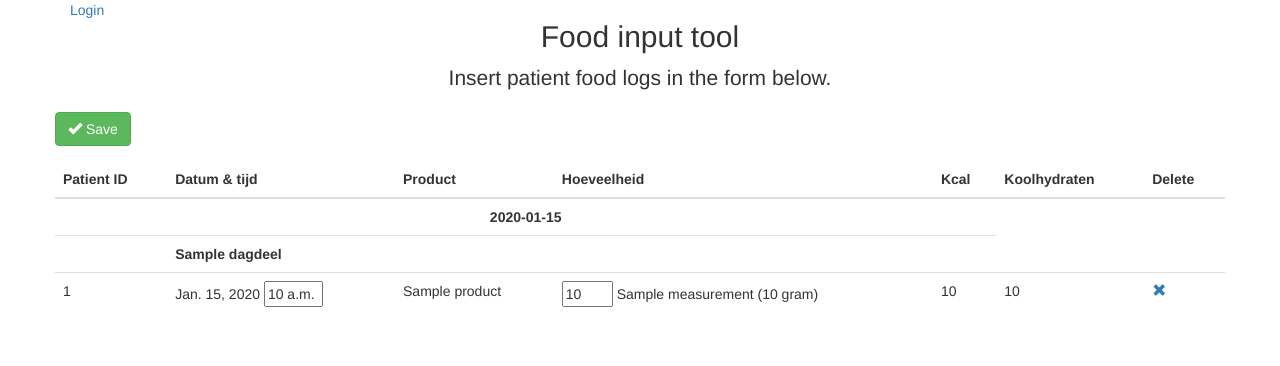
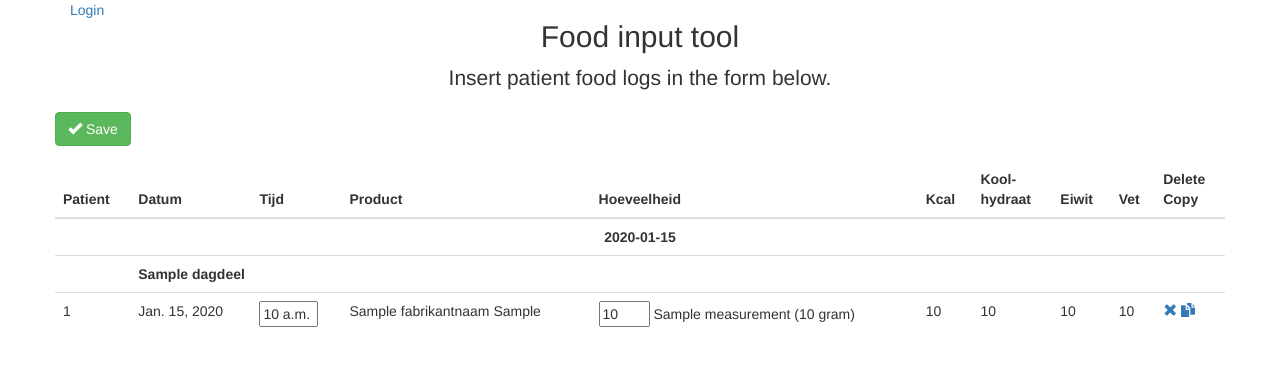
Before and after one commit to daviddemeij/MyHeathPlus, a Django app: template food_input/templates/home.html in a window 1280 px wide. Shown: the top 366 px of the page. Run offline with Django 3.2, Linux system fonts and the light colour scheme; the template is opened without the code that fills it: most values are stand-ins (such as "Sample title", 1, 10 or a date in 2020); some libraries are stand-ins or nearby versions.

Commit message:
add duplicate function

```diff
--- a/food_input/templates/home.html
+++ b/food_input/templates/home.html
@@ -35,34 +35,36 @@
      <table class="table">
          <thead class="thead-light">
              <tr>
-                 <th scope="col">Patient ID</th>
-                 <th scope="col">Datum & tijd</th>
+                 <th scope="col">Patient</th>
+                 <th scope="col">Datum</th>
+                 <th scope="col">Tijd</th>
                  <th scope="col">Product</th>
                  <th scope="col">Hoeveelheid</th>
                  <th scope="col">Kcal</th>
-                 <th scope="col">Koolhydraten</th>
-                 <!--<th scope="col">Eiwit</th>
-                 <th scope="col">Vet</th>-->
-                 <th scope="col">Delete</th>
+                 <th scope="col">Kool-<br>hydraat</th>
+                 <th scope="col">Eiwit</th>
+                 <th scope="col">Vet</th>
+                 <th scope="col">Delete<br>Copy</th>
+
              </tr>
          </thead>
          <tbody>
         {% for date, dagdelen in food_records_grouped.items %}
-            <tr><th colspan="5" class="text-center">{{ date }}</th></tr>
+            <tr><th colspan="10" class="text-center">{{ date }}</th></tr>
 
             {% for dagdeel, food_records in dagdelen.items %}
-                <tr><th></th><th colspan="4">{{ dagdeel }}</th></tr>
+                <tr><th></th><th colspan="9">{{ dagdeel }}</th></tr>
                 {% for food_record in food_records %}
                     <form method="post">
                         {% csrf_token %}
                         <input type="hidden" name="food_record_id" value="{{ food_record.id }}">
                         <tr>
                             <td>{{ food_record.patient_id }}</td>
-                             <td>{{ food_record.datetime.date }}
-                                 <input onchange="this.form.submit()" size="4" class="form-inline" name="update_datetime" step="any" required="" value="{{ food_record.datetime.time }}">
+                            <td>{{ food_record.datetime.date }}</td>
+                            <td> <input onchange="this.form.submit()" size="4" class="form-inline" name="update_datetime" step="any" required="" value="{{ food_record.datetime.time }}">
 
                             </td>
-                         <td>{{ food_record.product }}</td>
+                            <td>{{ food_record.product.fabrikantnaam }} {{ food_record.product.product_omschrijving }}</td>
 
                             {% if food_record.measurement and food_record.measurement.name != "gram" %}
                             <td><input onchange="this.form.submit()" size="3" class="form-inline" name="update_eenheden" step="any" required="" value="{{ food_record.amount_of_measurements }}"> {{ food_record.measurement.name }} ({{ food_record.amount|floatformat }} gram)</td>
@@ -72,9 +74,11 @@
 
                             <td>{{ food_record.field_01001|floatformat }}</td>
                             <td>{{ food_record.field_05001|floatformat }}</td>
-                         <!--<td>{{food_record.field_02002|floatformat}}</td>
-                         <td>{{food_record.field_03001|floatformat}}</td>-->
-                         <td><a href="/{{food_record.id}}"><span class="glyphicon glyphicon-remove"></span></a></td></tr>
+                            <td>{{food_record.field_02002|floatformat}}</td>
+                            <td>{{food_record.field_03001|floatformat}}</td>
+                            <td><a href="/{{food_record.id}}"><span class="glyphicon glyphicon-remove"></span></a>
+                            <a href="?copy={{food_record.id}}"><span class="glyphicon glyphicon-duplicate"></span></a></td>
+                         </tr>
                     </form>
                 {% endfor %}
             {% endfor %}
```
Also changed, not shown: food_input/views.py (+18 -1 lines). Lines whose indentation alone changed are shown as unchanged.
